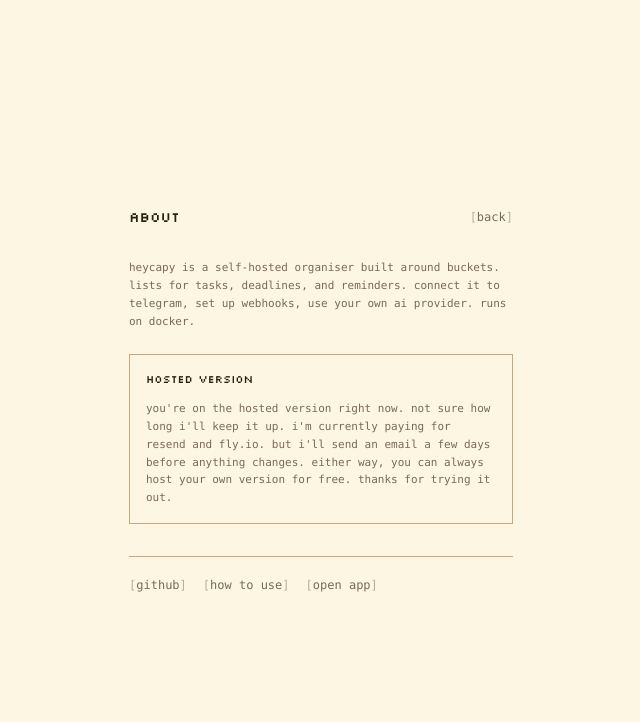
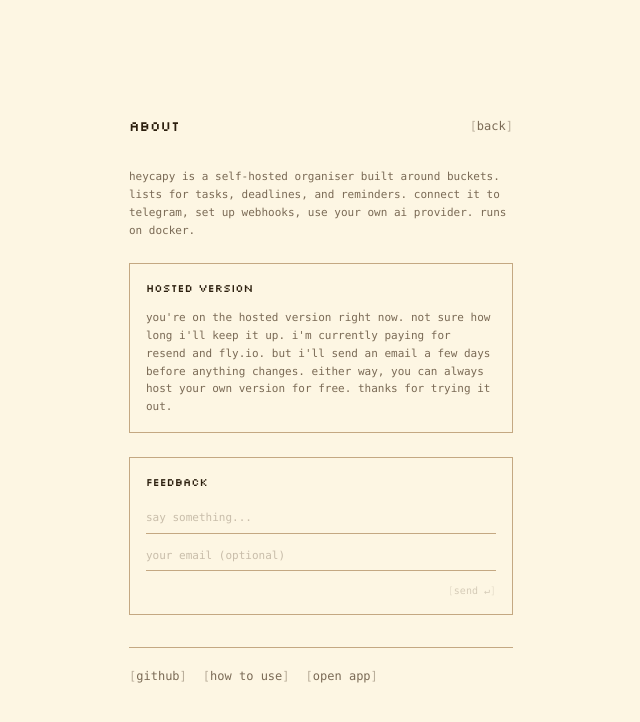
Before and after one commit to heycapy/heycapy, a Next.js app: page /about in a window 1280 px wide. Shown: the top 722 px of the page, without its empty margins (319-959 px from the left). Built offline with nearby package versions, Linux system fonts and the light colour scheme.

Commit message:
fix: updated env and feedback form

```diff
--- a/src/app/(auth)/login/actions.ts
+++ b/src/app/(auth)/login/actions.ts
@@ -1,5 +1,6 @@
 "use server";
 
+import { Resend } from "resend";
 import { z } from "zod";
 import { createOtp, verifyOtp } from "@/lib/auth/otp";
 import { buildOtpEmail } from "@/lib/auth/otpEmail";
@@ -105,6 +106,11 @@ export async function verifyOtpAction(email: string, code: string): Promise<Veri
     user = created;
     await db.insert(userSettings).values({ userId: user.id });
     await seed(user.id);
+
+    if (process.env.RESEND_API_KEY) {
+      const resend = new Resend(process.env.RESEND_API_KEY);
+      await resend.contacts.create({ email, unsubscribed: false }).catch(() => undefined);
+    }
   }
 
   await createSession({ userId: user.id, email: user.email });
--- a/src/app/about/page.tsx
+++ b/src/app/about/page.tsx
@@ -1,5 +1,6 @@
 import type { Metadata } from "next";
 import Link from "next/link";
+import { FeedbackForm } from "@/components/FeedbackForm";
 
 export const metadata: Metadata = {
   title: "about | heycapy",
@@ -35,6 +36,8 @@ export default function AboutPage() {
               free. thanks for trying it out.
             </p>
           </div>
+
+          <FeedbackForm fallbackEmail={process.env.FEEDBACK_EMAIL} />
         </div>
 
         <div className="border-border mt-8 flex gap-4 border-t pt-5">
--- /dev/null
+++ b/src/app/api/feedback/route.ts
@@ -0,0 +1,38 @@
+import { NextResponse } from "next/server";
+import { Resend } from "resend";
+import { APP_EMAIL_FROM } from "@/constants";
+
+export async function POST(request: Request) {
+  const { message, email } = await request.json();
+
+  if (!message?.trim()) {
+    return NextResponse.json({ error: "Message is required" }, { status: 400 });
+  }
+
+  const resendKey = process.env.RESEND_API_KEY;
+  if (!resendKey) {
+    return NextResponse.json({ error: "Email not configured" }, { status: 503 });
+  }
+
+  const feedbackEmail = process.env.FEEDBACK_EMAIL;
+  if (!feedbackEmail) {
+    return NextResponse.json({ error: "Feedback not configured" }, { status: 503 });
+  }
+
+  const from = process.env.EMAIL_FROM ?? APP_EMAIL_FROM;
+  const body = email?.trim() ? `${message.trim()}\n\n— ${email.trim()}` : message.trim();
+
+  const resend = new Resend(resendKey);
+  const { error } = await resend.emails.send({
+    from,
+    to: feedbackEmail,
+    subject: "feedback from heycapy",
+    text: body,
+  });
+
+  if (error) {
+    return NextResponse.json({ error: error.message }, { status: 500 });
+  }
+
+  return NextResponse.json({ success: true });
+}
--- /dev/null
+++ b/src/components/FeedbackForm.tsx
@@ -0,0 +1,96 @@
+"use client";
+
+import { useRef, useState } from "react";
+
+export function FeedbackForm({ fallbackEmail }: { fallbackEmail?: string }) {
+  const [message, setMessage] = useState("");
+  const [sending, setSending] = useState(false);
+  const [sent, setSent] = useState(false);
+  const [error, setError] = useState("");
+  const formRef = useRef<HTMLFormElement>(null);
+  const textareaRef = useRef<HTMLTextAreaElement>(null);
+
+  const handleSubmit = async (e: { preventDefault(): void }) => {
+    e.preventDefault();
+    if (!message.trim() || sending) return;
+    const email =
+      (formRef.current?.elements.namedItem("email") as HTMLInputElement | null)?.value.trim() ?? "";
+    setError("");
+    setSending(true);
+    try {
+      const res = await fetch("/api/feedback", {
+        method: "POST",
+        headers: { "Content-Type": "application/json" },
+        body: JSON.stringify({ message, email: email || undefined }),
+      });
+      if (!res.ok) throw new Error("failed");
+      setSent(true);
+      setMessage("");
+      formRef.current?.reset();
+      if (textareaRef.current) textareaRef.current.style.height = "auto";
+    } catch {
+      setError(
+        fallbackEmail
+          ? `something went wrong. sorry about that. reach me at ${fallbackEmail}`
+          : "something went wrong. sorry about that."
+      );
+    } finally {
+      setSending(false);
+    }
+  };
+
+  if (sent) {
+    return (
+      <div className="border-border border p-4">
+        <p className="font-pixel mb-2 text-[11px]">feedback</p>
+        <p className="text-muted-foreground font-mono text-[11px]">got it. thanks.</p>
+      </div>
+    );
+  }
+
+  return (
+    <div className="border-border border p-4">
+      <p className="font-pixel mb-3 text-[11px]">feedback</p>
+      <form ref={formRef} onSubmit={handleSubmit} className="flex flex-col gap-2">
+        <textarea
+          ref={textareaRef}
+          placeholder="say something..."
+          value={message}
+          onChange={(e) => {
+            setMessage(e.target.value);
+            e.target.style.height = "auto";
+            e.target.style.height = Math.min(e.target.scrollHeight, 100) + "px";
+          }}
+          onKeyDown={(e) => {
+            if (e.key === "Enter" && !e.shiftKey) {
+              e.preventDefault();
+              formRef.current?.requestSubmit();
+            }
+          }}
+          maxLength={1000}
+          rows={1}
+          className="border-border text-foreground placeholder:text-muted-foreground/40 w-full resize-none overflow-y-auto border-b bg-transparent py-1.5 font-mono text-[11px] leading-relaxed outline-none"
+        />
+        <input
+          type="email"
+          name="email"
+          placeholder="your email (optional)"
+          className="border-border text-foreground placeholder:text-muted-foreground/40 w-full border-b bg-transparent py-1.5 font-mono text-[11px] outline-none"
+        />
+        {error && (
+          <p className="text-muted-foreground font-mono text-[10px] leading-relaxed">{error}</p>
+        )}
+        <div className="flex justify-end pt-1">
+          <button
+            type="submit"
+            className={`text-muted-foreground font-mono text-[10px] transition-colors ${message.trim() && !sending ? "hover:text-foreground" : "pointer-events-none opacity-30"}`}
+          >
+            <span className="opacity-50">[</span>
+            {sending ? "sending..." : "send ↵"}
+            <span className="opacity-50">]</span>
+          </button>
+        </div>
+      </form>
+    </div>
+  );
+}
--- a/src/lib/auth/otpEmail.ts
+++ b/src/lib/auth/otpEmail.ts
@@ -37,17 +37,19 @@ export async function buildOtpEmail(
   ].join("\n");
 
   const mono = `'Courier New', Courier, monospace`;
-  const bg = `#fdf6e3`;
-  const fg = `#2c1f0e`;
-  const border = `#2c1f0e`;
-  const muted = `#7a6a55`;
+  const bg = `#282828`;
+  const card = `#3c3836`;
+  const fg = `#ebdbb2`;
+  const border = `#504945`;
+  const accent = `#d79921`;
+  const muted = `#a89984`;
 
   const factHtml = fact
     ? `
           <tr>
-            <td style="padding:0 32px 0;">
+            <td style="padding:0 32px;">
               <div style="border-top:1px solid ${border};padding-top:16px;padding-bottom:16px;">
-                <span style="font-family:${mono};font-size:11px;color:${muted};letter-spacing:0.05em;">[did you know]</span>
+                <span style="font-family:${mono};font-size:11px;color:${accent};letter-spacing:0.05em;">[did you know]</span>
                 <p style="margin:6px 0 0;font-family:${mono};font-size:13px;color:${fg};line-height:1.6;">${fact.replace(/</g, "&lt;").replace(/>/g, "&gt;")}</p>
               </div>
             </td>
@@ -66,11 +68,11 @@ export async function buildOtpEmail(
   <table width="100%" cellpadding="0" cellspacing="0" style="background:${bg};padding:40px 16px;">
     <tr>
       <td align="center">
-        <table width="100%" cellpadding="0" cellspacing="0" style="max-width:480px;background:${bg};border:2px solid ${border};">
+        <table width="100%" cellpadding="0" cellspacing="0" style="max-width:480px;background:${card};border-left:3px solid ${accent};">
 
           <tr>
             <td style="padding:20px 32px 16px;border-bottom:1px solid ${border};">
-              <p style="margin:0;font-family:${mono};font-size:18px;font-weight:700;color:${fg};letter-spacing:-0.01em;">[ ${APP_NAME} ]</p>
+              <p style="margin:0;font-family:${mono};font-size:18px;font-weight:700;color:${accent};letter-spacing:0.05em;">heycapy</p>
               <p style="margin:4px 0 0;font-family:${mono};font-size:11px;color:${muted};letter-spacing:0.05em;">sign-in request</p>
             </td>
           </tr>
@@ -78,7 +80,7 @@ export async function buildOtpEmail(
           <tr>
             <td style="padding:24px 32px 0;">
               <p style="margin:0 0 12px;font-family:${mono};font-size:12px;color:${muted};letter-spacing:0.05em;">your one-time code — expires in ${OTP_TTL_MINUTES} minutes:</p>
-              <div style="border:2px solid ${border};padding:20px;text-align:center;">
+              <div style="background:${bg};padding:20px;text-align:center;">
                 <span style="font-family:${mono};font-size:40px;font-weight:900;letter-spacing:0.25em;color:${fg};">${code}</span>
               </div>
               <p style="margin:12px 0 0;font-family:${mono};font-size:11px;color:${muted};">didn&rsquo;t request this? ignore it — your account is safe.</p>
--- a/src/proxy.ts
+++ b/src/proxy.ts
@@ -9,7 +9,9 @@ export async function proxy(request: NextRequest) {
   const { pathname } = request.nextUrl;
   const hostname = request.headers.get("host") ?? "";
 
-  const isRootDomain = hostname === "heycapy.xyz" || hostname === "www.heycapy.xyz";
+  const rootDomain = process.env.ROOT_DOMAIN;
+  const isRootDomain =
+    !!rootDomain && (hostname === rootDomain || hostname === `www.${rootDomain}`);
   if (isRootDomain && pathname === "/") {
     return NextResponse.rewrite(new URL("/home", request.url));
   }
@@ -34,5 +36,7 @@ export async function proxy(request: NextRequest) {
 }
 
 export const config = {
-  matcher: ["/((?!_next/static|_next/image|favicon.ico|.*\\.png$|api/telegram|api/webhook).*)"],
+  matcher: [
+    "/((?!_next/static|_next/image|favicon.ico|.*\\.png$|api/telegram|api/webhook|api/feedback).*)",
+  ],
 };
```
